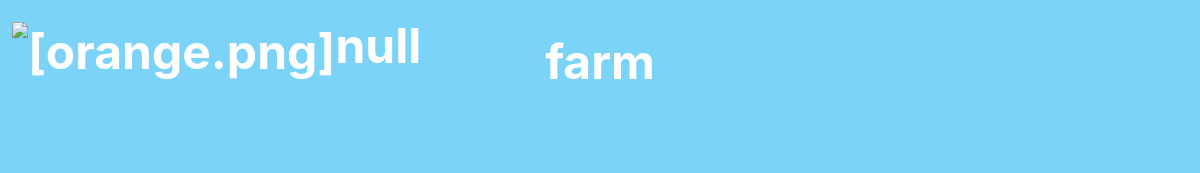
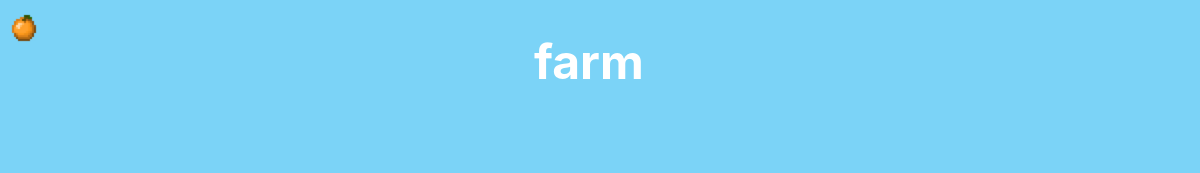
Before and after one commit to Xaateh/orangeclicker, an Electron app: page src/farm/index.html in a window 1200 px wide. Shown: the top 173 px of the page. Drawn offline with Linux system fonts and the light colour scheme.

Commit message:
devlog #2

```diff
--- a/src/farm/index.css
+++ b/src/farm/index.css
@@ -4,20 +4,28 @@ body {
   margin-top: 0;
   background-color: #7bd3f7;
 }
-.orangeCounter {
-  position: absolute;
-  top: -2vh;
-  left: 1vw;
+.stats {
+  z-index: -1;
+  width: max-content;
+  margin: 0px 0px;
+  text-align:left !important;
 }
-.orangeCounter img {
-  width: 6vh;
+.stats h1 {
+  display: inline;
+}
+.stats img {
   position:relative;
-  top: 6px;
+  top: -3px;
 }
 .main {
   color: #fff;
   text-align: center;
   font-size: 1.5rem;
+}
+.page {
+  position: absolute;
+  left: 44.5%;
+  top: 0;
 }
 .trees {
   width: 100%;
--- a/src/farm/index.html
+++ b/src/farm/index.html
@@ -2,16 +2,27 @@
 <html>
   <head>
     <meta charset="UTF-8" />
-    <title>orange clicker</title>
+    <title>Orange Clicker</title>
     <link rel="stylesheet" href="index.css" />
   </head>
-  <body onload="javascript:document.getElementById('orangeCounter').innerHTML='<img src=\'../../build/orange_512.ico\' alt=\'[orange.png]\'>' + localStorage.getItem('oranges')">
+  <body onload="setup()">
+
     <div class="main">
-      <div class="orangeCounter">
-        <h1 id="orangeCounter"><img src="../../build/orange_512.ico" alt=""></h1>
+
+      <div class="stats">
+        <!-- <div class="coins">
+          <img src="../img/orangecoin.png" alt=""><h1 id="coinCounter"></h1>
+        </div> -->
+        <div class="oranges">
+          <img src="../img/orange_32.png" alt=""><h1 id="orangeCounter"></h1>
         </div>
+
+      </div>
+
+      <div class="page">
         <h1>farm</h1>
-      <div class="main">
+      </div>
+
       <div class="farm">
         <div class="trees">
           <img src="../img/orangetree.png" onclick="orangeHarvest()" alt="">
@@ -20,7 +31,6 @@
       <div class="grass"></div>
       <div class="grass-fadeout"></div>
       <div class="ground"></div>
-      </div>
       <div class="arrows">
         <a href="../home/index.html">
           <img id="left" src="../img/arrow_left.png" alt="left arrow [click to navigate between places]">
--- a/src/farm/scripts.js
+++ b/src/farm/scripts.js
@@ -1,10 +1,21 @@
+
+function setup() {
+    document.getElementById('orangeCounter').textContent=localStorage.getItem('oranges');
+    // coinsElement = document.getElementById('coinCounter');
+    // coinsValue = localStorage.getItem('coins');
+    // if (coinsValue == null || coinsValue == 0) {
+    //     coinsElement.parentElement.style="display: none;"
+    // } else {
+    //     coinsElement.textContent='sex';
+    // }
+}
+
 
 function orangeHarvest() {
     if (localStorage.getItem('oranges') == null) {
         localStorage.setItem('oranges', '0');
-        console.log('???')
     }
     const oranges = Number(localStorage.getItem('oranges')) + 1;
     localStorage.setItem('oranges', oranges);
-    document.getElementById('orangeCounter').innerHTML = '<img src=\'../../build/orange_512.ico\' alt=\'[orange.png]\'>' + oranges;
+    document.getElementById('orangeCounter').textContent=oranges;
 }
```
Also changed, not shown: src/home/index.html (+1 -1 lines), src/index.js (+1 -17 lines), src/stand/index.html (+2 -1 lines), src/img/orange_32.png (added), src/img/orangecoin.png (added), src/img/orangetree.png, src/stand/scripts.js (added). Lines whose indentation alone changed are shown as unchanged.
